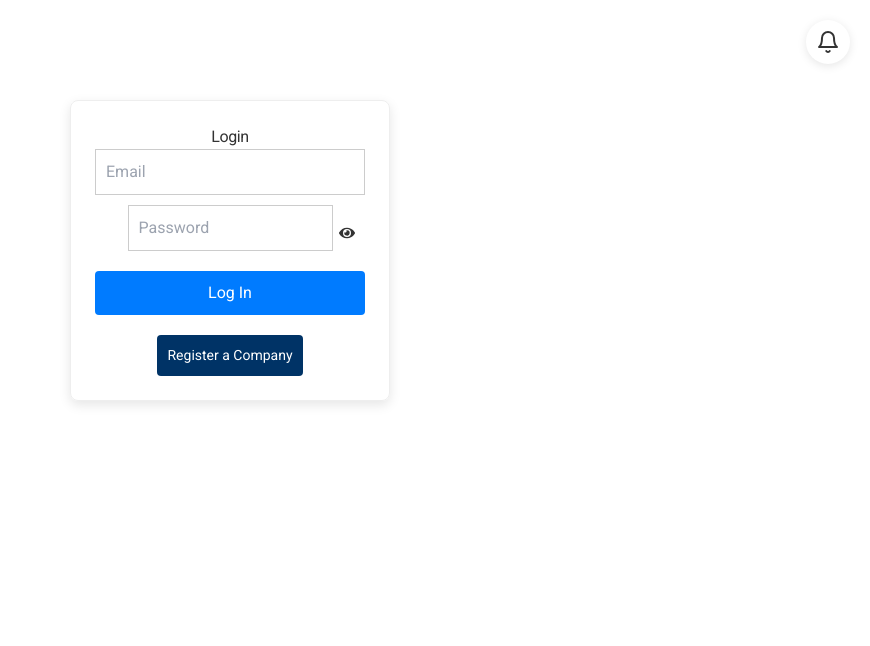
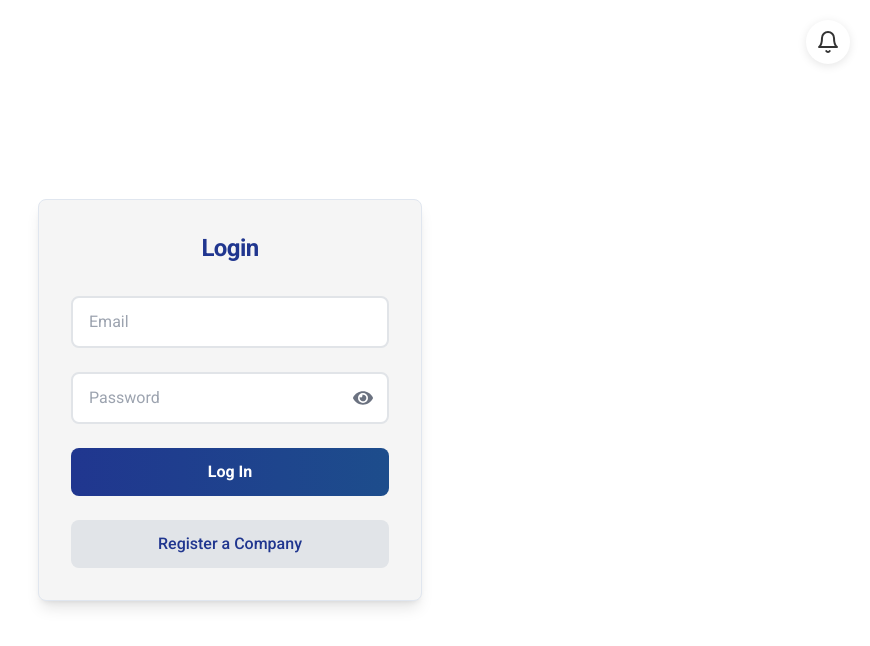
Before and after one commit to CSEN603-2025/Ghost-in-the-Machine, a React (Create React App) app: page /welcome in a window 1280 px wide. Shown: the top 646 px of the page, without its empty margins (410-1280 px from the left). Built offline with nearby package versions, Linux system fonts and the light colour scheme; a web font is replaced by a local one.

Commit message:
changed the css of the login to tailwind css and made the red color more bold

```diff
--- a/src/pages/LoginPage.jsx
+++ b/src/pages/LoginPage.jsx
@@ -2,10 +2,11 @@ import React, { useState } from 'react';
 import InputField from '../components/InputField';
 import MainActionButton from '../components/MainActionButton';
 import { useNavigate } from 'react-router-dom';
-import {FaEye} from 'react-icons/fa';
+import { FaEye } from 'react-icons/fa';
 
 function LoginPage() {
   const navigate = useNavigate();
+
   const [email, setEmail] = useState('');
   const [password, setPassword] = useState('');
   const [error, setError] = useState(null);
@@ -14,7 +15,7 @@ function LoginPage() {
 
   const handleRegisterClick = () => navigate('/register-company');
 
-  const handleSubmit = e => {
+  const handleSubmit = (e) => {
     e.preventDefault();
     setError(null);
     setSuccess(null);
@@ -26,119 +27,84 @@ function LoginPage() {
 
     if (email === 'student@guc.com' && password === '123') {
       setSuccess('Student login successful!');
-      // redirect to student dashboard
       navigate('/student-dashboard');
-    }
-    else if (email === 'rep@corp.com' && password === '1234') {
+    } else if (email === 'rep@corp.com' && password === '1234') {
       setSuccess('Company login successful!');
       navigate('/dashboard');
-    }
-    else if (email === 'officer@scad.com' && password === '12345') {
+    } else if (email === 'officer@scad.com' && password === '12345') {
       setSuccess('SCAD login successful!');
       navigate('/scad-dashboard');
-    }
-    else {
+    } else {
       setError('Invalid email or password');
     }
-
-    console.log('Logging in with', email, password);
   };
 
   return (
-    <div style={styles.container}>
-      <h2>Login</h2>
-      <form onSubmit={handleSubmit} style={styles.form}>
-        <InputField
+    <div className="min-h-screen flex items-center justify-center bg-white py-12 px-4">
+      <div className="w-full max-w-sm bg-[#F5F5F5] shadow-lg rounded-lg p-8 border border-[#E0E6EF]">
+
+        <h2 className="text-2xl font-semibold text-[#20368F] mb-8 text-center">Login</h2>
+
+        <form onSubmit={handleSubmit} className="space-y-6">
+          {/* Email Field */}
+          <div>
+            <input
               type="email"
               placeholder="Email"
               value={email}
               onChange={e => setEmail(e.target.value)}
-          style={{ width: '100%' }} // ensures email input fills container
+              className="w-full px-4 py-3 border-2 border-[#E1E4E8] rounded-lg focus:ring-2 focus:ring-[#20368F] focus:outline-none transition"
             />
-        <div style={{ position: 'relative' }}>
-          <InputField
+          </div>
+
+          {/* Password Field */}
+          <div className="relative">
+            <input
               type={showPassword ? 'text' : 'password'}
               placeholder="Password"
               value={password}
               onChange={e => setPassword(e.target.value)}
-            style={{ width: '100%', paddingRight: '40px' }} // full width with extra right padding for the icon
+              className="w-full px-4 py-3 pr-12 border-2 border-[#E1E4E8] rounded-lg focus:ring-2 focus:ring-[#20368F] focus:outline-none transition"
             />
             <button
               type="button"
               onMouseDown={() => setShowPassword(true)}
               onMouseUp={() => setShowPassword(false)}
               onMouseLeave={() => setShowPassword(false)}
-            style={{
-              position: 'absolute',
-              right: 10,
-              top: '50%',
-              transform: 'translateY(-50%)',
-              background: 'none',
-              border: 'none',
-              cursor: 'pointer',
-              padding: 0,
-            }}
+              className="absolute right-4 top-1/2 transform -translate-y-1/2 text-gray-500"
             >
-            <FaEye />
+              <FaEye size={20} />
             </button>
           </div>
-        <MainActionButton type="submit" style={styles.button}>
+
+          {/* Submit Button */}
+          <button
+            type="submit"
+            className="w-full py-3 bg-gradient-to-r from-[#20368F] to-[#1D4D8C] text-white font-semibold rounded-lg hover:opacity-90 transition"
+          >
             Log In
-        </MainActionButton>
+          </button>
 
-        {error && <p style={styles.error}>{error}</p>}
-        {success && <p style={styles.success}>{success}</p>}
+          {/* Error and Success Messages */}
+          {error && (
+            <p className="text-red-500 text-sm font-bold mt-2 text-center">{error}</p>
+          )}
+          {success && (
+            <p className="text-green-600 text-sm font-bold mt-2 text-center">{success}</p>
+          )}
         </form>
 
-      <button onClick={handleRegisterClick} style={styles.registerButton}>
+        {/* Register Button */}
+        <button
+          onClick={handleRegisterClick}
+          className="w-full mt-6 bg-[#E1E4E8] text-[#20368F] font-medium py-3 rounded-lg hover:bg-[#D1D7DC] transition"
+        >
           Register a Company
         </button>
+
+      </div>
     </div>
   );
 }
 
-const styles = {
-  container: {
-    maxWidth: '320px',
-    margin: '100px auto',
-    padding: '24px',
-    border: '1px solid #eee',
-    borderRadius: '8px',
-    boxShadow: '0 4px 12px rgba(0,0,0,0.1)',
-    textAlign: 'center',
-  },
-  form: {
-    display: 'flex',
-    flexDirection: 'column',
-  },
-  button: {
-    padding: '10px',
-    fontSize: '16px',
-    cursor: 'pointer',
-    backgroundColor: '#007bff',
-    color: 'white',
-    border: 'none',
-    borderRadius: '4px',
-    marginTop: '10px',
-  },
-  registerButton: {
-    marginTop: '20px',
-    backgroundColor: '#003366',
-    color: 'white',
-    padding: '10px',
-    fontSize: '14px',
-    border: 'none',
-    borderRadius: '4px',
-    cursor: 'pointer',
-  },
-  error: {
-    color: 'red',
-    marginTop: '12px',
-  },
-  success: {
-    color: 'green',
-    marginTop: '12px',
-  },
-};
-
 export default LoginPage;
--- a/src/pages/RegisterCompany.jsx
+++ b/src/pages/RegisterCompany.jsx
@@ -3,6 +3,7 @@ import { useNavigate } from 'react-router-dom';
 
 function RegisterCompanyPage() {
   const navigate = useNavigate();
+
   const [companyName, setCompanyName] = useState('');
   const [industry, setIndustry] = useState('');
   const [companySize, setCompanySize] = useState('');
@@ -12,6 +13,7 @@ function RegisterCompanyPage() {
   const [imageFile, setImageFile] = useState(null);
   const [documentFile, setDocumentFile] = useState(null);
   const [imagePreview, setImagePreview] = useState(null);
+  const [successMessage, setSuccessMessage] = useState('');
 
   const [errors, setErrors] = useState({
     companyName: '',
@@ -76,16 +78,24 @@ function RegisterCompanyPage() {
       imageFile: '',
       documentFile: ''
     });
-
-    alert('Company registered successfully!');
+    setSuccessMessage('Company registered successfully!');
   };
 
   return (
     <div className="min-h-screen bg-white py-20 px-4 text-center">
       <div className="w-full max-w-lg mx-auto bg-[#F5F5F5] shadow-lg rounded-lg p-10 space-y-8 border border-[#E0E6EF]">
+
         <h2 className="text-3xl font-semibold text-[#20368F] tracking-wide">Register Your Company</h2>
 
+        {/* Success Message */}
+        {successMessage && (
+          <div className="bg-green-100 text-green-700 font-semibold p-3 rounded-lg mb-6">
+            {successMessage}
+          </div>
+        )}
+
         <form onSubmit={handleSubmit} className="space-y-7">
+
           {/* Company Name */}
           <div>
             <label className="block text-[#20368F] font-semibold mb-2">Company Name</label>
@@ -95,7 +105,7 @@ function RegisterCompanyPage() {
               onChange={(e) => setCompanyName(e.target.value)}
               className="w-full px-5 py-3 border-2 border-[#E1E4E8] rounded-lg focus:ring-2 focus:ring-[#20368F] focus:outline-none transition"
             />
-            {errors.companyName && <p className="text-red-500 text-sm mt-1">{errors.companyName}</p>}
+            {errors.companyName && <p className="text-red-500 text-sm font-bold mt-1">{errors.companyName}</p>}
           </div>
 
           {/* Industry */}
@@ -107,7 +117,7 @@ function RegisterCompanyPage() {
               onChange={(e) => setIndustry(e.target.value)}
               className="w-full px-5 py-3 border-2 border-[#E1E4E8] rounded-lg focus:ring-2 focus:ring-[#20368F] focus:outline-none transition"
             />
-            {errors.industry && <p className="text-red-500 text-sm mt-1">{errors.industry}</p>}
+            {errors.industry && <p className="text-red-500 text-sm font-bold mt-1">{errors.industry}</p>}
           </div>
 
           {/* Email */}
@@ -119,10 +129,10 @@ function RegisterCompanyPage() {
               onChange={(e) => setEmail(e.target.value)}
               className="w-full px-5 py-3 border-2 border-[#E1E4E8] rounded-lg focus:ring-2 focus:ring-[#20368F] focus:outline-none transition"
             />
-            {errors.email && <p className="text-red-500 text-sm mt-1">{errors.email}</p>}
+            {errors.email && <p className="text-red-500 text-sm font-bold mt-1">{errors.email}</p>}
           </div>
 
-          {/* Phone Number */}
+          {/* Phone */}
           <div>
             <label className="block text-[#20368F] font-semibold mb-2">Phone Number</label>
             <input
@@ -131,7 +141,7 @@ function RegisterCompanyPage() {
               onChange={(e) => setPhone(e.target.value)}
               className="w-full px-5 py-3 border-2 border-[#E1E4E8] rounded-lg focus:ring-2 focus:ring-[#20368F] focus:outline-none transition"
             />
-            {errors.phone && <p className="text-red-500 text-sm mt-1">{errors.phone}</p>}
+            {errors.phone && <p className="text-red-500 text-sm font-bold mt-1">{errors.phone}</p>}
           </div>
 
           {/* Address */}
@@ -143,7 +153,7 @@ function RegisterCompanyPage() {
               onChange={(e) => setAddress(e.target.value)}
               className="w-full px-5 py-3 border-2 border-[#E1E4E8] rounded-lg focus:ring-2 focus:ring-[#20368F] focus:outline-none transition"
             />
-            {errors.address && <p className="text-red-500 text-sm mt-1">{errors.address}</p>}
+            {errors.address && <p className="text-red-500 text-sm font-bold mt-1">{errors.address}</p>}
           </div>
 
           {/* Company Size */}
@@ -160,7 +170,7 @@ function RegisterCompanyPage() {
               <option value="Large">Large (101–500 employees)</option>
               <option value="Corporate">Corporate (&gt;500 employees)</option>
             </select>
-            {errors.companySize && <p className="text-red-500 text-sm mt-1">{errors.companySize}</p>}
+            {errors.companySize && <p className="text-red-500 text-sm font-bold mt-1">{errors.companySize}</p>}
           </div>
 
           {/* Company Image Upload */}
@@ -185,7 +195,7 @@ function RegisterCompanyPage() {
                 className="w-24 h-24 object-cover mt-4 rounded-lg border border-[#E1E4E8]"
               />
             )}
-            {errors.imageFile && <p className="text-red-500 text-sm mt-1">{errors.imageFile}</p>}
+            {errors.imageFile && <p className="text-red-500 text-sm font-bold mt-1">{errors.imageFile}</p>}
           </div>
 
           {/* Company Document Upload */}
@@ -197,7 +207,10 @@ function RegisterCompanyPage() {
               onChange={(e) => setDocumentFile(e.target.files[0])}
               className="w-full py-3 border-2 border-[#E1E4E8] rounded-lg focus:ring-2 focus:ring-[#20368F] focus:outline-none transition"
             />
-            {errors.documentFile && <p className="text-red-500 text-sm mt-1">{errors.documentFile}</p>}
+            {documentFile && (
+              <p className="text-gray-500 text-sm mt-2">{documentFile.name}</p>
+            )}
+            {errors.documentFile && <p className="text-red-500 text-sm font-bold mt-1">{errors.documentFile}</p>}
           </div>
 
           {/* Submit Button */}
@@ -216,6 +229,7 @@ function RegisterCompanyPage() {
           >
             Already registered? Login
           </button>
+
         </form>
       </div>
     </div>
```
Lines whose indentation alone changed are shown as unchanged.
